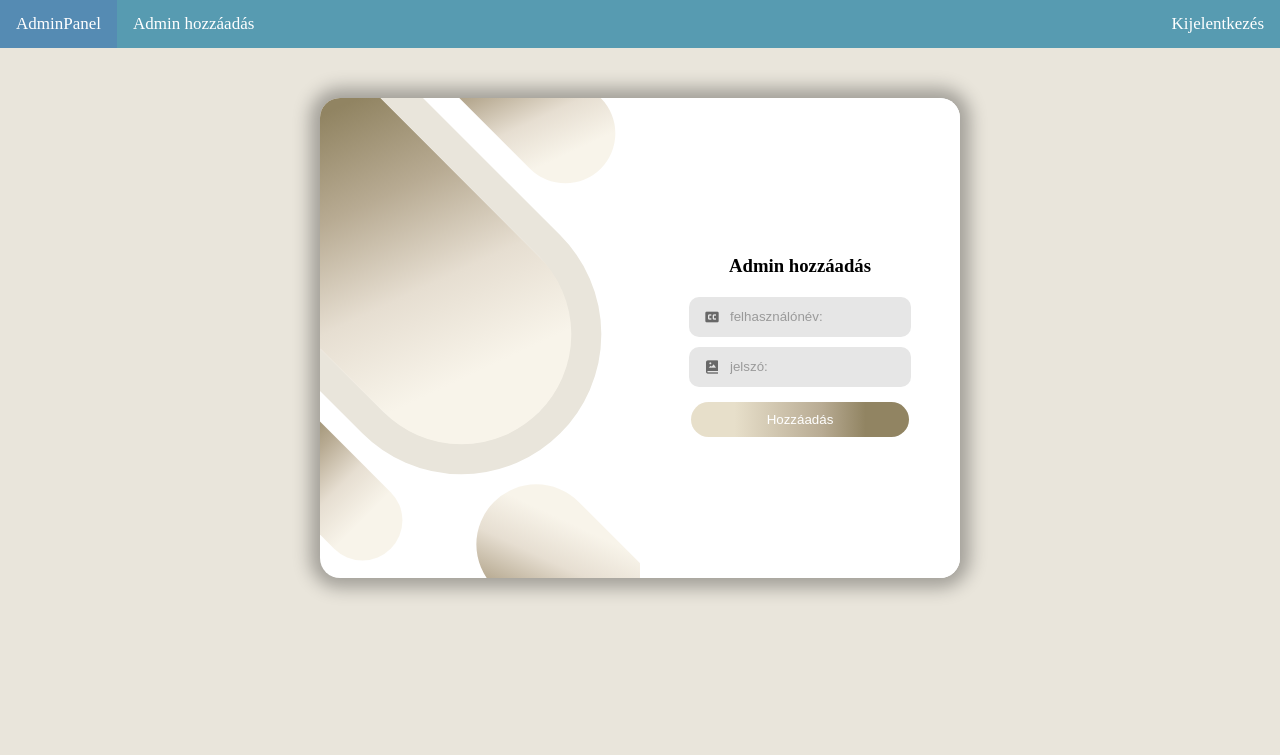
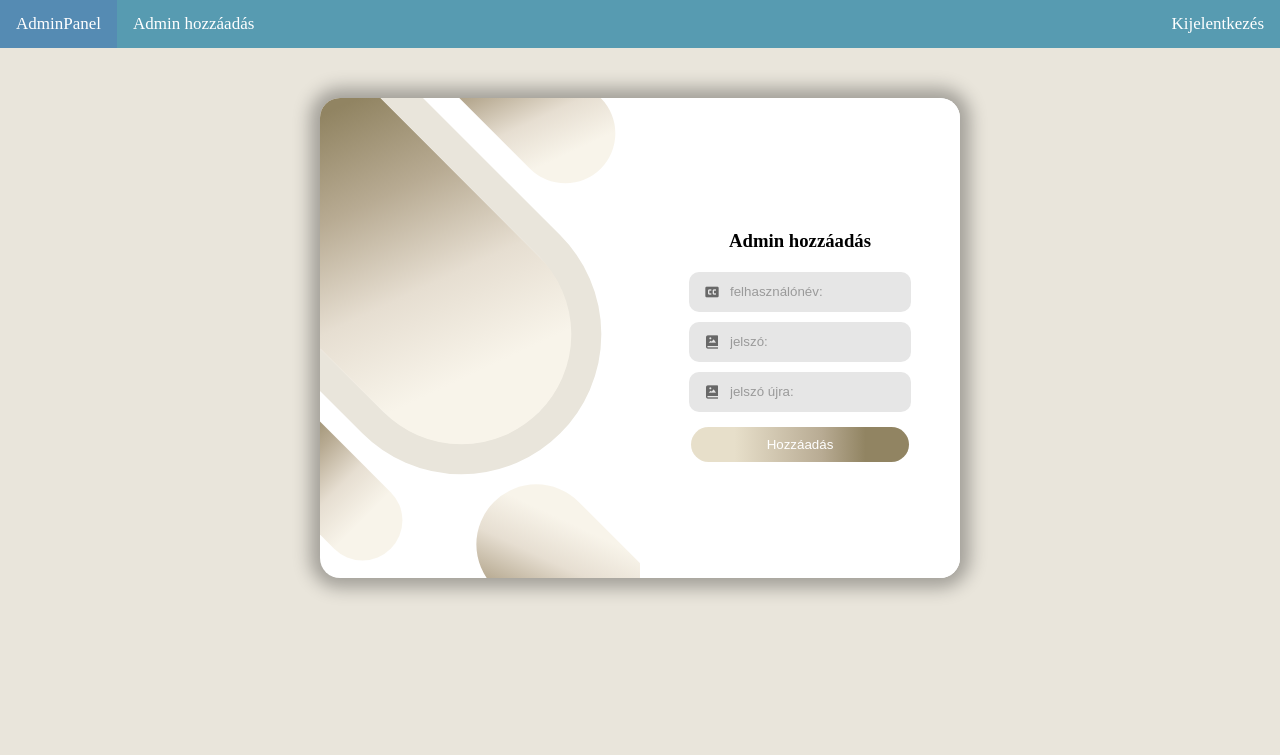
Before and after one commit to kriszsusu/pollak-idopontfoglalo, a PHP site: page /pollak-idopontfoglalo/admin/adminhozzadas in a window 1280 px wide. Shown: the top 755 px of the page. Run offline with PHP 8.4, Linux system fonts and the light colour scheme; the visitor is signed in with stand-in values (Sample User, id 1).

Commit message:
Add password confirmation field to admin add form

```diff
--- a/app/views/admin/adminhozzadas/index.php
+++ b/app/views/admin/adminhozzadas/index.php
@@ -26,6 +26,11 @@
                     <input type="password" name="jelszo" placeholder="jelszó:" maxlength="500" required>
                </div>
 
+               <div class="text-input">
+                    <i class='bx bxs-photo-album'></i>
+                    <input type="password" name="jelszo-re" placeholder="jelszó újra:" maxlength="500" required>
+               </div>
+
                <button type="submit" class="login-btn">Hozzáadás</button>
           </div>
      </div>
```
